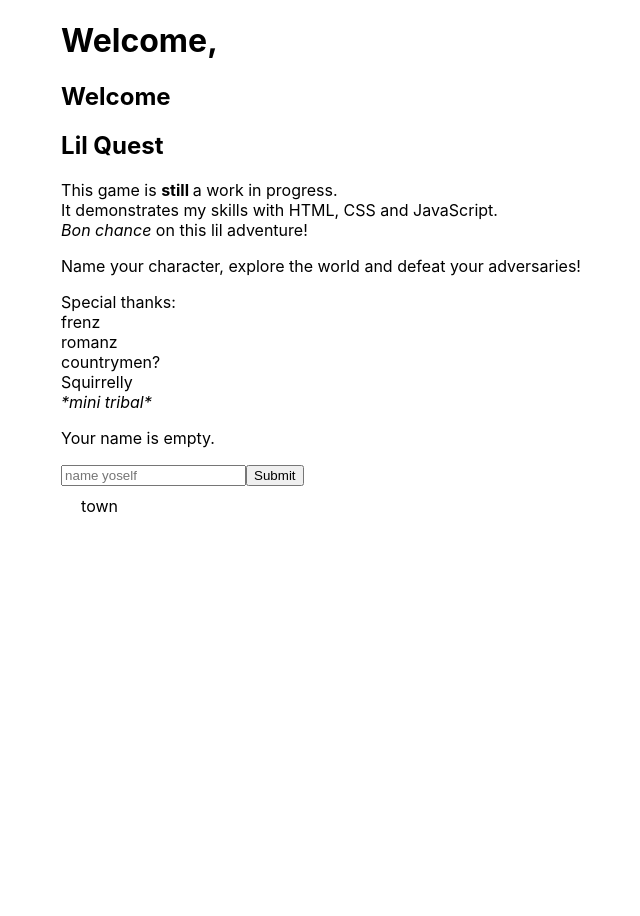
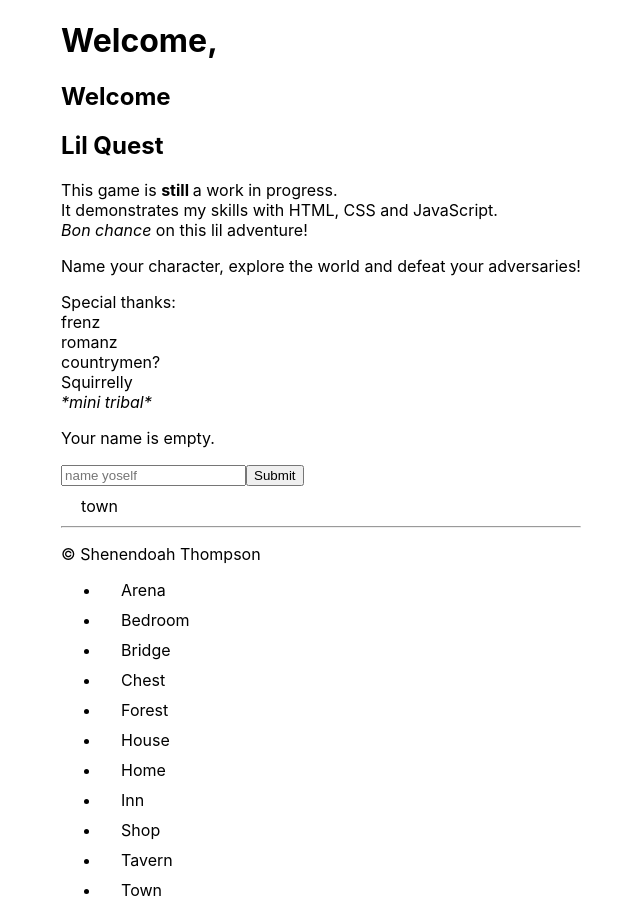
Before and after one commit to shenendoaht/shen-game-next, a Next.js app: page / in a window 1280 px wide. Shown: the whole page, without its empty margins (319-959 px from the left). Before the commit the page ends 800 px from the top, so only its background shows below. Built offline with nearby package versions, Linux system fonts and the light colour scheme.

Commit message:
:recycle: Refactor `footer-nav` to use `json` src

```diff
--- a/components/footer.jsx
+++ b/components/footer.jsx
@@ -1,6 +1,18 @@
+import Link from "next/link";
+import footerLinks from "./data/footer-navlinks.json";
 const Footer = () => (
   <footer>
-    <h1></h1>
+    <hr />
+    <p id="colophon">&copy; Shenendoah Thompson</p>
+    <ul id="footer-navigation">
+      {footerLinks.map(({ href, text }) => (
+        <li key={href}>
+          <Link href={href} passHref>
+            <a>{text}</a>
+          </Link>
+        </li>
+      ))}
+    </ul>
   </footer>
 );
 export default Footer;
```
